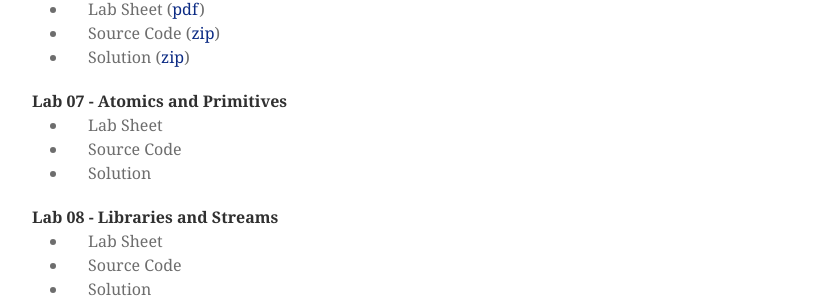
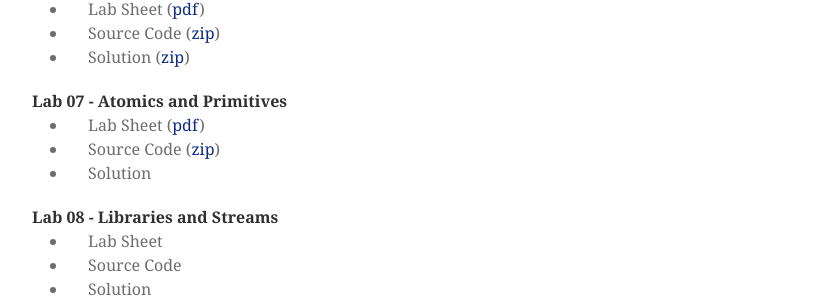
Before and after one commit to mondus/mondus.github.io, a Jekyll site: the page built from teaching/COM4521/index.md, in a window 1280 px wide and 900 px high, scrolled down 5335 px. Shown: the part 146-454 px from the top of the window, without its empty margins (208-1027 px from the left). Built offline with Jekyll 4.4.1, drawn with Linux system fonts in a browser that asks for light colours; nearby versions of some CDN libraries; some web fonts are replaced.

Commit message:
Update index.md

```diff
--- a/teaching/COM4521/index.md
+++ b/teaching/COM4521/index.md
@@ -244,8 +244,8 @@ If you are unfamiliar with Linux and the bash shell then this is probably not fo
 
 #### Lab 07 - Atomics and Primitives
 
-* Lab Sheet
-* Source Code
+* Lab Sheet ([pdf](https://drive.google.com/file/d/0B2HbOiEppVPMTjI4aTVBekZYVmc/view?usp=sharing))
+* Source Code ([zip](https://github.com/mondus/com4521/archive/Lab07_src.zip))
 * Solution
 
 #### Lab 08 - Libraries and Streams
```
